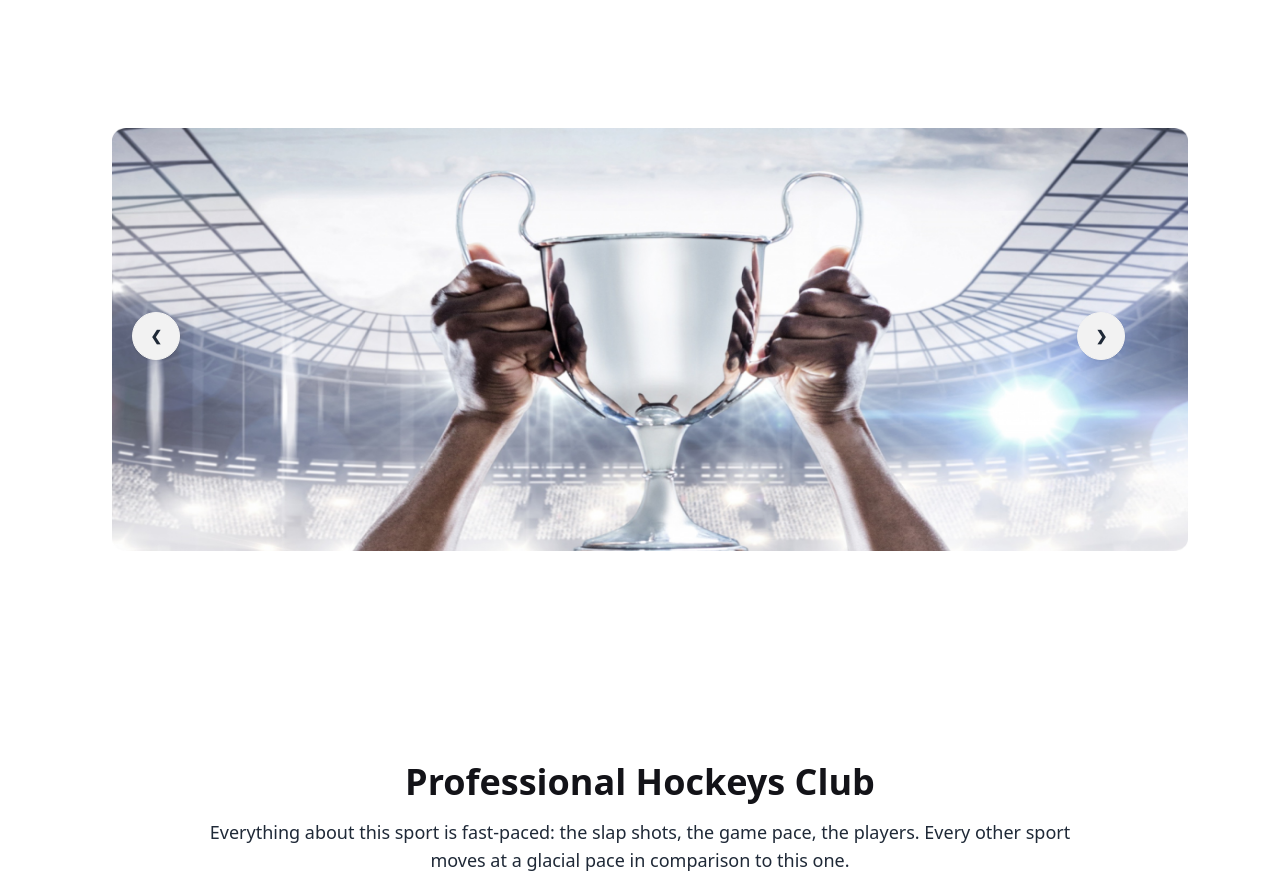
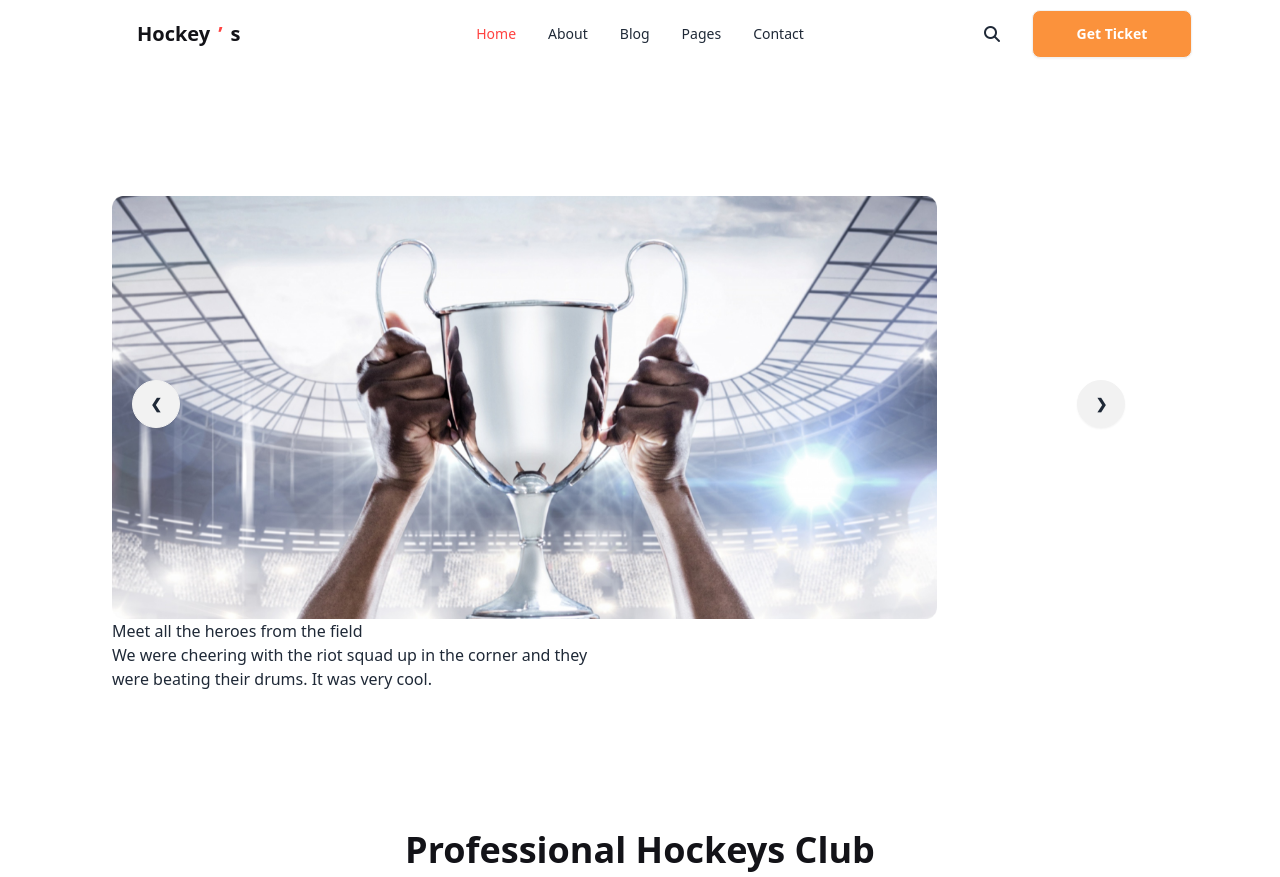
Before and after one commit to Suborna589/B9A3-Hockeys, a plain HTML site: page index.html in a window 1280 px wide. Shown: the top 877 px of the page. Drawn offline with nearby package versions, Linux system fonts and the light colour scheme.

Commit message:
My Project almost done

```diff
--- a/index.html
+++ b/index.html
@@ -11,12 +11,51 @@
 <body>
 
     <header>
+      <nav>
+        <div class="navbar bg-base-100">
+          <div class="navbar-start">
+            <div class="dropdown">
+              <div tabindex="0" role="button" class="btn btn-ghost lg:hidden">
+                <svg xmlns="http://www.w3.org/2000/svg" class="h-5 w-5" fill="none" viewBox="0 0 24 24" stroke="currentColor"><path stroke-linecap="round" stroke-linejoin="round" stroke-width="2" d="M4 6h16M4 12h8m-8 6h16" /></svg>
+              </div>
+              <ul tabindex="0" class="menu menu-sm dropdown-content mt-3 z-[1] p-2 shadow bg-base-100 rounded-box w-52">
+                <li><a>Home</a></li>
+
+                <li><a>About</a></li>
+                <li><a>Blog</a></li>
+                <li><a>Pages</a></li>
+                <li><a>Contact</a></li>
+              </ul>
+            </div>
+            <a class="btn btn-ghost text-xl font-extrabold text-[#131318] ml-28">Hockey<span class="text-[#FF4240] font-extrabold text-xl">’</span>s</a>
+          </div>
+          <div class="navbar-center hidden lg:flex">
+            <ul class="menu menu-horizontal px-1">
+              <li><a class="text-[#FF4240] ">Home</a></li>
+
+                <li><a>About</a></li>
+                <li><a>Blog</a></li>
+                <li><a>Pages</a></li>
+                <li><a>Contact</a></li>
+            </ul>
+          </div>
+          <div class="navbar-end">
+            <i class="fa-solid fa-magnifying-glass"></i> <a class="btn bg-orange-400 w-40 h-26 mr-20 ml-8 text-white">Get Ticket</a>
+          </div>
+        </div>
+      </nav>
 
 
         <!-- banner section -->
         <div class="carousel  lg:w-11/12 h-4/6 ml-28 mr-28 mt-32 w-3/4 ">
             <div id="slide1" class="carousel-item relative w-full">
-              <img src="images/1.png" class="w-11/12 h-4/6 " />
+              <div>
+                <img src="images/1.png" class="w-11/12 h-4/6 " />
+
+              <h2>Meet all the heroes from the field</h2>
+              <p class="m">We were cheering with the riot squad up in the corner and they <br>were beating their drums. It was very cool. </p>
+            </div>
+
               <div class="absolute flex justify-between transform -translate-y-1/2 left-5 right-8 top-12 lg:top-52 lg:right-40">
                 <a href="#slide4" class="btn btn-circle">❮</a>
                 <a href="#slide2" class="btn btn-circle">❯</a>
@@ -98,7 +137,7 @@
                     <h2 class="text-4xl font-semibold">Junior Program</h2>
                     <p>
                         Junior A was referred to as Tier II Junior A in the 1970s, until what was  <br> called Major Junior A broke away from  their regional branches in <br>1980 formed the Canadian Hockey League, becoming Major Junior hockey.</p>
-                    <button class="p-6 bg-red-500 text-white border-1 border-red-500">Register Now!</button>
+                    <button class="p-4 bg-red-500 text-white  w-64 h-26  border-red-500 btn">Register Now!</button>
                 </div>
 
                 </div>
@@ -108,7 +147,7 @@
                     <h2 class="text-4xl font-semibold">Teenager Program</h2>
                     <p>
                         Junior A was referred to as Tier II Junior A in the 1970s, until what was  <br> called Major Junior A broke away from  their regional branches in 1980 and <br> formed the Canadian Hockey League, becoming Major Junior hockey.</p>
-                    <button class="p-6 bg-red-500 text-white border-1 border-red-500">Register Now!</button>
+                    <button class="p-4 bg-red-500 text-white  w-64 h-26  border-red-500 btn">Register Now!</button>
                 </div>
                 </div>
                 <div class="bg-[url(images/4.png)] bg-no-repeat text-white space-y-4  col-span-2 mt-4 ml-24 items-center w-11/12 h-96 rounded-xl">
@@ -116,7 +155,7 @@
                     <h2 class="text-4xl font-semibold">Professional Program</h2>
                     <p>
                         Junior A was referred to as Tier II Junior A in the 1970s, until what was  <br> called Major Junior A broke away from  their regional branches in 1980 and <br> formed the Canadian Hockey League, becoming Major Junior hockey.</p>
-                    <button class="p-6 bg-red-500 text-white border-1 border-red-500">Register Now!</button>
+                    <button class="p-4 bg-red-500 text-white w-64 h-26 border-red-500 btn">Register Now!</button>
                  </div>
                 </div>
             </div>
```
